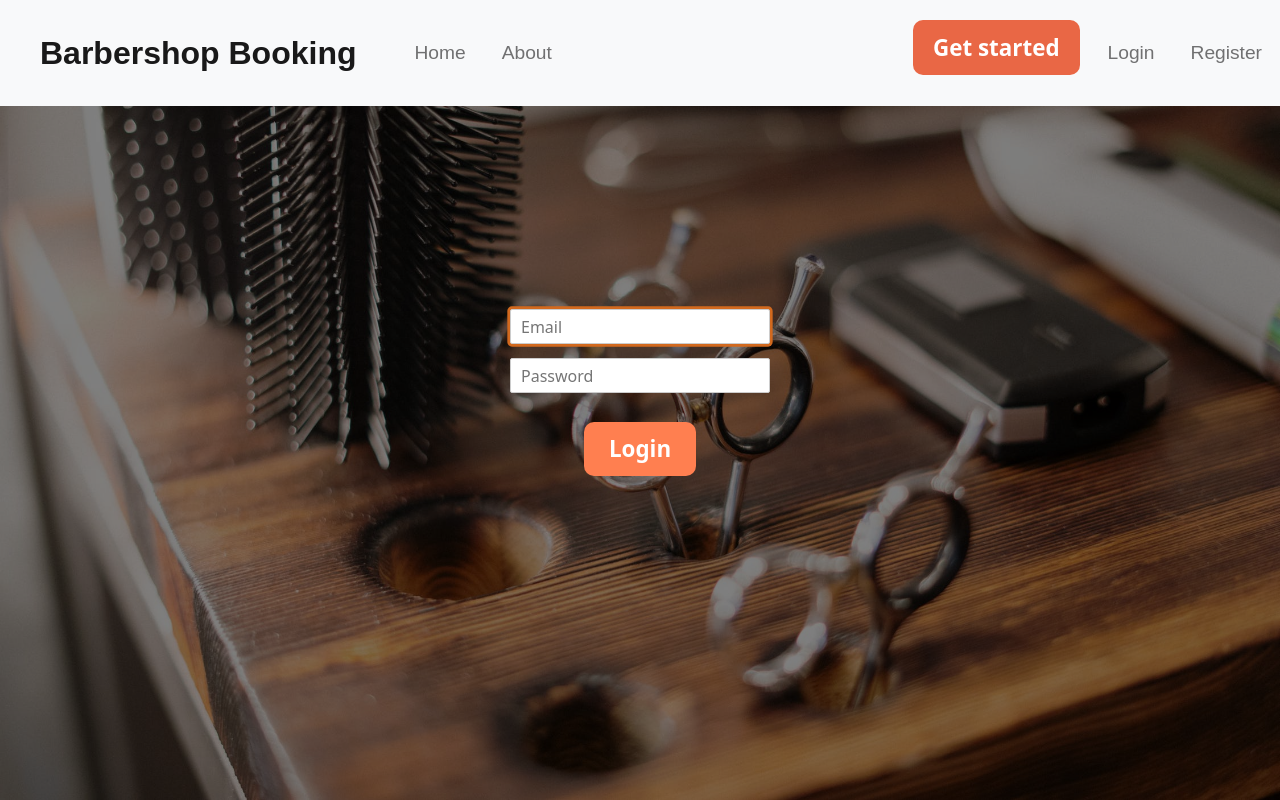
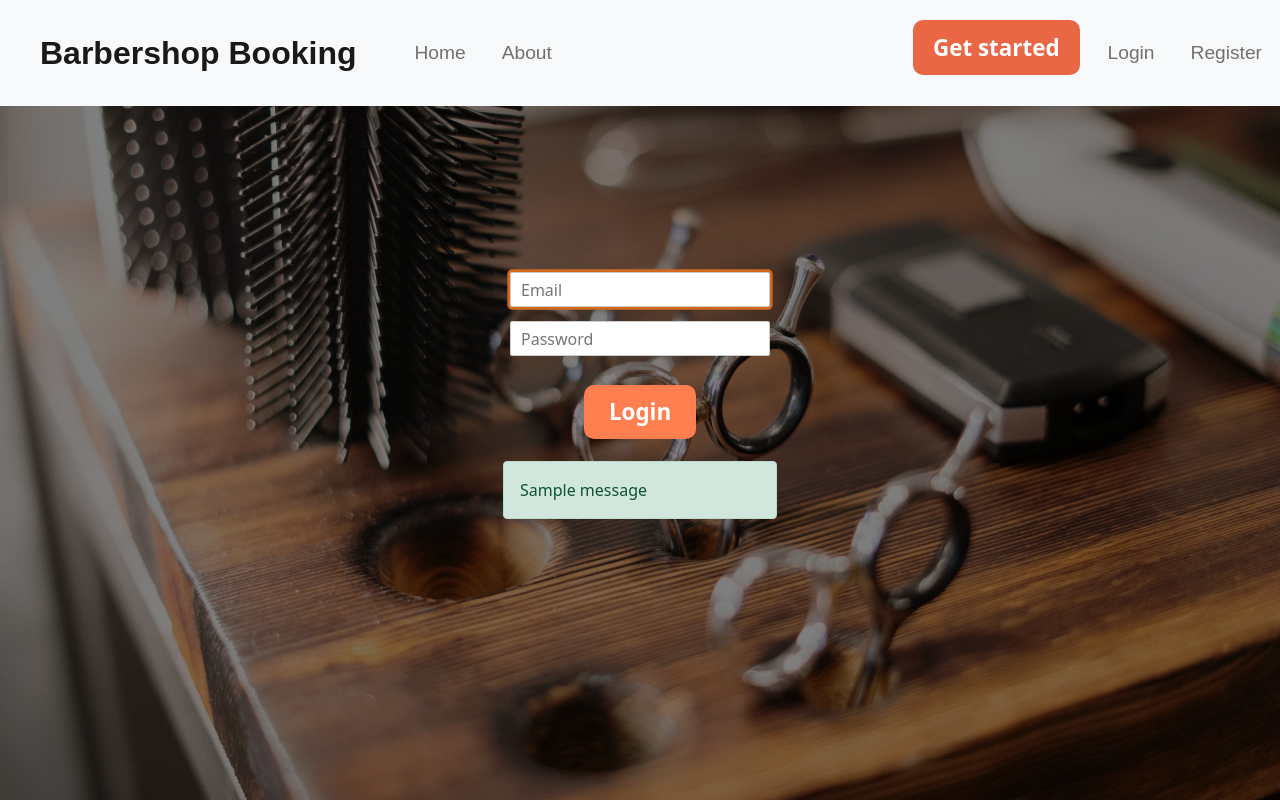
Before and after one commit to BuddyLich/django_practices, a Django app: page /login/ in a window 1280 px wide. Run offline with Django 3.2, Linux system fonts and the light colour scheme; tables that the repository leaves empty hold one stand-in row (values such as "Sample post"); one stand-in notice (Sample message) is shown; some libraries are stand-ins or nearby versions; some web fonts are replaced.

Commit message:
complete the registration page

```diff
--- a/barber_shop_booking_system/users/forms.py
+++ b/barber_shop_booking_system/users/forms.py
@@ -5,15 +5,42 @@ from .models import CustomerInfo
 
 
 class UserRegisterForm(UserCreationForm):
+    def __init__(self, *args, **kwargs):
+        super(UserRegisterForm, self).__init__(*args, **kwargs)
+
+        self.fields['password1'].widget.attrs['placeholder'] = 'Password'
+        self.fields['password2'].widget.attrs['placeholder'] = 'Confirm Password'
+
+        for field in self.fields.values():
+            field.label = ''
+            field.help_text = None
+            field.widget.attrs['class'] = 'login-input'
+
     class Meta:
         model = User
         fields = ['email', 'username', 'password1', 'password2']
+        widgets = {
+            'email': forms.EmailInput(attrs={'placeholder': 'Email'}),
+            'username': forms.TextInput(attrs={'placeholder': 'Username'}),
+        }
 
 
 class CustomerRegisterForm(forms.ModelForm):
+    def __init__(self, *args, **kwargs):
+        super(CustomerRegisterForm, self).__init__(*args, **kwargs)
+        self.fields['mobile_number'].label = ''
+
     class Meta:
         model = CustomerInfo
         fields = ['mobile_number']
+
+        widgets = {
+            'mobile_number': forms.TextInput(attrs={
+                'class': 'login-input',
+                'placeholder': 'Mobile Number',
+                'label': None
+            })
+        }
 
 
 class UserUpdateForm(forms.ModelForm):
@@ -41,15 +68,5 @@ class UserLoginForm(AuthenticationForm):
         for field in self.fields.values():
             field.widget.attrs['class'] = 'login-input'
 
-    # class Meta:
-    #     model = User
-    #     fields = ['email', 'password']
-    #
-    #     widgets = {
-    #         'username': forms.TextInput(attrs={'placeholder': 'password', 'id': 'pswd'}),
-    #     }
-
     class Meta:
-        widgets = {
-            'password': forms.TextInput(attrs={'class': 'input-class test-mtfker'})
-        }
+        fields = ['email', 'password']
--- a/barber_shop_booking_system/users/static/users/css/users.css
+++ b/barber_shop_booking_system/users/static/users/css/users.css
@@ -1,3 +1,6 @@
+
+/* login page */
+
 .login-background {
   background-image: url('/static/users/images/login_background.jpeg');
   background-repeat: no-repeat;
@@ -51,7 +54,8 @@ input.login-input:focus {
   box-shadow: 0 0 0 2pt #D2691E;
 }
 
-.login-btn {
+.login-btn,
+.register-btn {
   background-color: #FF7F50;
   padding: 10px 25px;
   margin: 22px 10px;
@@ -64,7 +68,16 @@ input.login-input:focus {
   transition: all 0.4s ease;
 }
 
-.login-btn:hover {
+.login-btn:hover,
+.register-btn:hover {
   background-color: #e96745;
   border-radius: 10px;
 }
+
+.errorlist li{
+  list-style-type: none;
+}
+/* register page */
+.alert-error {
+  background-color: pink;
+}
--- a/barber_shop_booking_system/users/templates/customer/login.html
+++ b/barber_shop_booking_system/users/templates/customer/login.html
@@ -3,7 +3,7 @@
 
 <div class="login-background">
     <div class="loginForm">
-        <form method="POST" id="loginForm">
+        <form method="POST">
             {% csrf_token %}
             <fieldset class="form-group">
                 {{ form }}
@@ -12,7 +12,18 @@
                 <button class="login-btn" type="submit">Login</button>
             </div>
         </form>
+        {% if messages %}
+            {% for message in messages %}
+                 <div class="alert
+                     {% if message.tags == 'error' %}
+                        alert-danger
+                     {% else %}
+                        alert-{{ message.tags }}
+                     {% endif %}">
+                         {{ message|safe }}
                  </div>
+            {% endfor %}
+        {% endif %}
     </div>
 </div>
 {% endblock %}
--- a/barber_shop_booking_system/users/views.py
+++ b/barber_shop_booking_system/users/views.py
@@ -5,7 +5,6 @@ from django.contrib.auth.decorators import login_required
 from .models import User, CustomerInfo
 from django.contrib.auth import views as auth_views
 from .forms import UserLoginForm
-
 
 
 def register(request):
@@ -24,7 +23,7 @@ def register(request):
             messages.success(request, 'Account Created!')
             return redirect('login')
         else:
-            messages.error(request, 'Account Created Failed!')
+            messages.error(request, 'Ops! Please check your register detail again.')
             return redirect('register')
 
     else:
```
Also changed, not shown: barber_shop_booking_system/users/templates/customer/register.html (+19 -7 lines). Lines whose indentation alone changed are shown as unchanged.
